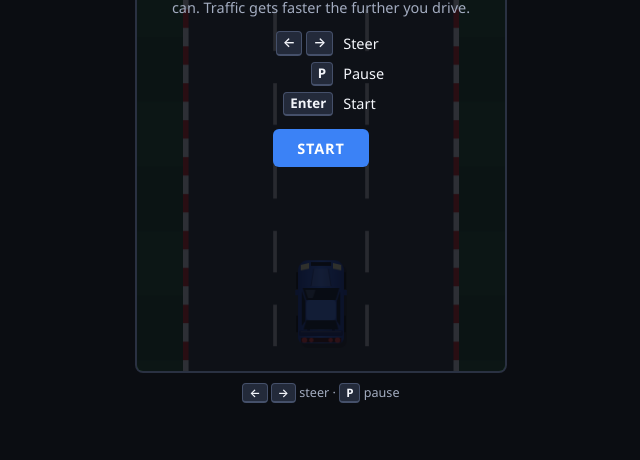
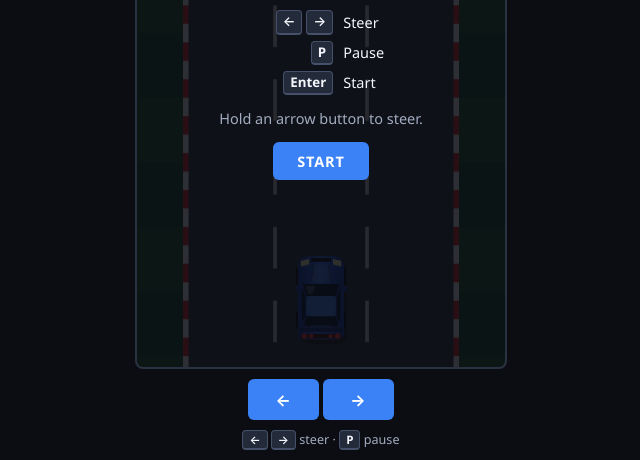
Before and after one commit to DeadPol8789/deadpol-r34, a plain HTML site: page index.html in a window 1280 px wide. Shown: the part 383-843 px from the top of the page, without its empty margins (319-959 px from the left). Before the commit the page ends 800 px from the top, so only its background shows below. Drawn offline with Linux system fonts and the light colour scheme.

Commit message:
Add touch steering buttons and instructions

```diff
--- a/index.html
+++ b/index.html
@@ -45,13 +45,14 @@
                     <li><span class="keys"><kbd>P</kbd></span> Pause</li>
                     <li><span class="keys"><kbd>Enter</kbd></span> Start</li>
                 </ul>
+                <p class="touch-hint">Hold an arrow button to steer.</p>
 
                 <button id="startButton" type="button">Start</button>
             </section>
 
             <section id="pauseScreen" class="overlay" hidden>
                 <h2>Paused</h2>
-                <p>Press <kbd>P</kbd> or <kbd>Enter</kbd> to keep driving.</p>
+                <p class="keyboard-hint">Press <kbd>P</kbd> or <kbd>Enter</kbd> to keep driving.</p>
 
                 <button id="resumeButton" type="button">Resume</button>
             </section>
@@ -64,11 +65,16 @@
                 <p>Best: <span id="finalBestValue">0</span> m</p>
 
                 <button id="restartButton" type="button">Play again</button>
-                <p class="small">or press <kbd>Enter</kbd></p>
+                <p class="small keyboard-hint">or press <kbd>Enter</kbd></p>
             </section>
         </div>
 
-        <p class="hint"><kbd>&larr;</kbd> <kbd>&rarr;</kbd> steer &middot; <kbd>P</kbd> pause</p>
+        <div class="touch-controls" role="group" aria-label="Steering controls">
+            <button id="steerLeft" type="button" aria-label="Steer left" disabled>&larr;</button>
+            <button id="steerRight" type="button" aria-label="Steer right" disabled>&rarr;</button>
+        </div>
+
+        <p class="hint keyboard-hint"><kbd>&larr;</kbd> <kbd>&rarr;</kbd> steer &middot; <kbd>P</kbd> pause</p>
     </main>
 </body>
 </html>
```
Also changed, not shown: 1 other file.
